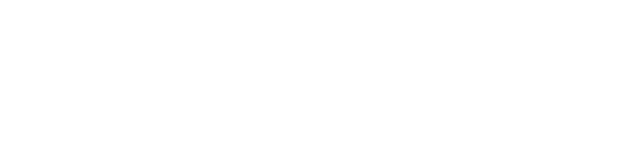
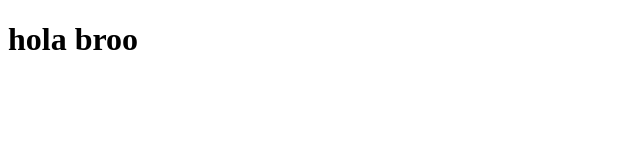
Before and after one commit to yeisonupegui/practicaGit, a plain HTML site: page index.html in a window 1280 px wide. Shown: the whole page, without its empty margins (0-640 px from the left). Drawn offline with Linux system fonts and the light colour scheme.

Commit message:
semodifico el index

```diff
--- a/index.html
+++ b/index.html
@@ -9,7 +9,7 @@
 </head>
 
 <body>
-
+    <h1>hola broo</h1>
 </body>
 
 </html>
```
